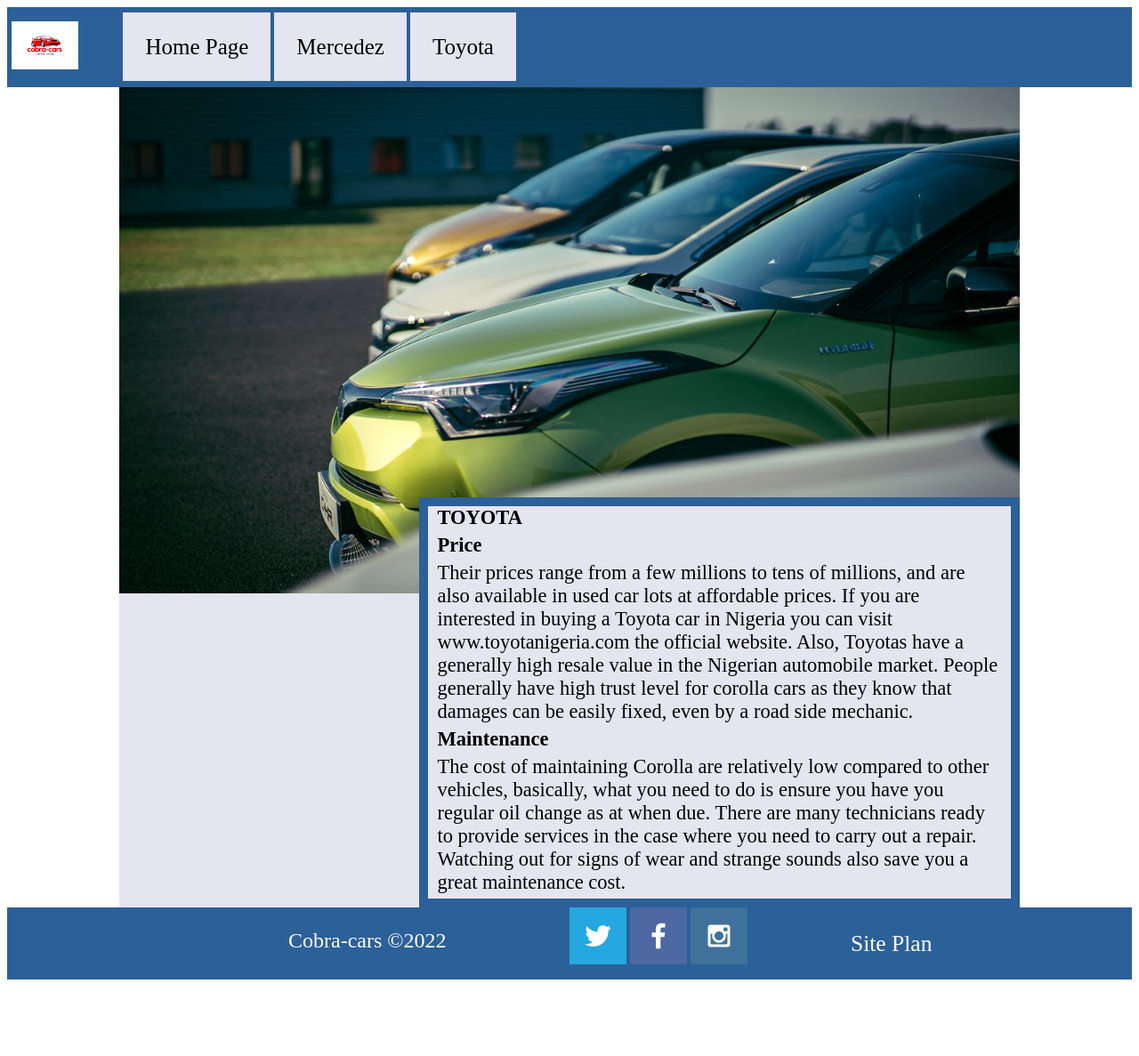
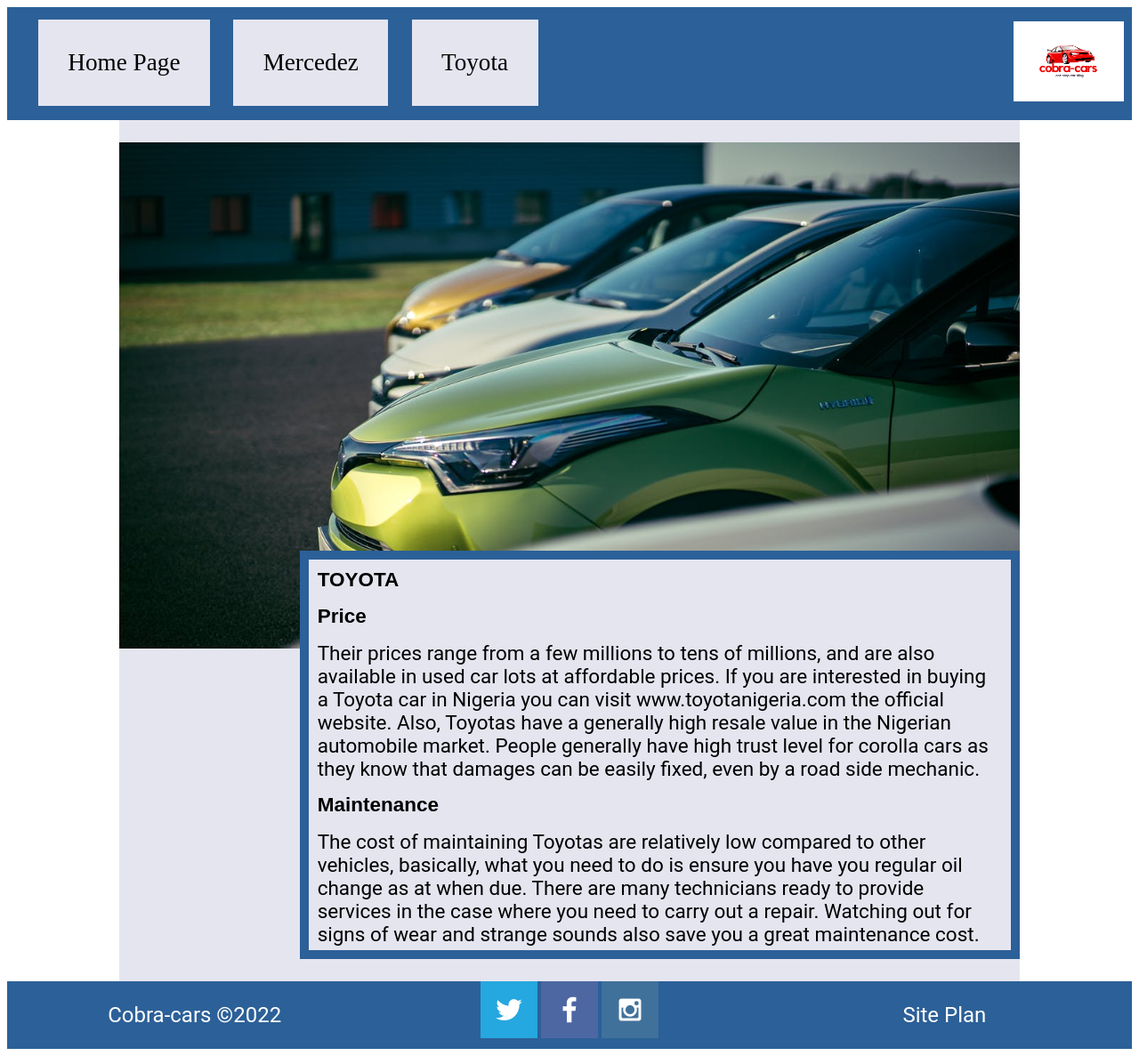
Before and after one commit to ogbaududavid/wdd130, a plain HTML site: page cobracars/toyota.html in a window 1280 px wide. Shown: the whole page at 89% size. Before the commit the page ends 1109 px from the top, so only its background shows below. Drawn offline with Linux system fonts and the light colour scheme.

Commit message:
validated and corrected the html and css  for my personal site.

```diff
--- a/cobracars/styles/styles.css
+++ b/cobracars/styles/styles.css
@@ -1,22 +1,22 @@
 header{
     background-color: #2c6098;
     display: grid;
-    grid-template-columns: 1fr 9fr;
+    grid-template-columns: 9fr 1fr;
     align-items: center;
-    height: 80px;
-    padding: 5px;
+    height: 8%;
+    padding: 1%;
 }
 nav a{
 
-    padding: 25px;
+    padding: 3%;
     background-color: #e5e5f0;
-    font-size: 25px;
+    font-size: 170%;
     text-decoration: none;
     color: black;
-
+    margin-left: 2%;
 }
 a{
-    font-size: 17px;
+
     text-decoration: none;
     color: white;
 }
@@ -28,18 +28,33 @@ footer{
     background-color: #2c6098;
     display: grid;
     color: white;
-    grid-template-columns: 1fr 1fr 1fr 1fr;
+    grid-template-columns: 1fr 1fr 1fr;
+    text-align: center;
+}
+.logo-img{
+    width: 100%;
+    padding: 3%;
 }
 
 #homegrid{
     display: grid;
-    grid-template-columns: 1f 1fr 1fr 1fr;
-    grid-template-rows: 1fr 1fr fr;
+    grid-template-columns: repeat(4, 1fr);
+    grid-template-rows: repeat(3, 1fr);
     width: 90%;
     margin: 0 auto;
     margin-top: 20px;
     margin-bottom: 20px;
     background-color:#e5e5f0;
+}
+h1{
+    font-family:  'Josefin Sans', sans-serif;
+}
+h2{
+    font-family: 'Josefin Sans', sans-serif;
+}
+p{
+    font-family: 'Roboto', sans-serif;;
+
 }
 .section1{
     grid-column: 1/5;
@@ -63,6 +78,7 @@ footer{
 .section-img{
     float: left;
     padding: 30px;
+    width: 40%;
 }
 .section-img:hover{
     transition: transform .5s;
@@ -72,18 +88,20 @@ p{
     font-size: 1.5em;
 }
 .cars-grid{
+    padding-top: 2%;
+    padding-bottom: 2%;
     background-color: #e5e5f0;
     width: 80%;
     margin: 10%;
     display: grid;
-    grid-template-columns: 1fr 1fr 1fr;
-    grid-template-rows: 1fr 1fr;
+    grid-template-columns: repeat(5, 1fr);
+    grid-template-rows: repeat(4, 1fr);
     margin: 0 auto;
 }
 
 .cars-grid .hero-image{
-    grid-column: 1/4;
-    grid-row: 1/3;
+    grid-column: 1/6;
+    grid-row: 1/5;
 }
 .cars-grid .hero-image img{
 
@@ -91,15 +109,15 @@ p{
 }
 .cars-grid .hero-message{
     background-color: #e5e5f0;
-    grid-column: 2/4;
-    grid-row: 2/3;
+    grid-column: 2/6;
+    grid-row: 3/5;
     font-size: 15px;
     border: 10px solid #2c6098;
 }
 .cars-grid .hero-message p, h2{
     padding-left: 10px;
     padding-right: 10px;
-    padding-top: 0;
+    padding-top: 10px;
     padding-bottom: 0;
     margin-top: 0;
     margin-bottom: 5px;
--- a/cobracars/toyota.html
+++ b/cobracars/toyota.html
@@ -9,14 +9,14 @@
 </head>
 <body>
     <header>
-        <div class="logo-img">
-            <img src="photos/cobra-cars.png" width="75px">
-        </div>
         <nav>
             <a href="index.html">Home Page</a>
             <a href="mercedez.html">Mercedez</a>
             <a href="toyota.html">Toyota</a>
         </nav>
+        <a href="index.html">
+            <img class="logo-img" src="photos/cobra-cars.png" alt="cobra-cars logo">
+        </a>
     </header>
     <main>
     <div class="cars-grid">
@@ -29,30 +29,28 @@
             <p >Their prices range from a few millions to tens of millions, and are also available in used car lots at affordable prices. If you are interested in buying a Toyota car in Nigeria you can visit www.toyotanigeria.com the official website. Also, Toyotas have a generally high resale value in the Nigerian automobile market. People generally have high trust level for corolla cars as they know that damages can be easily fixed, even by a road side mechanic.
             </p>
             <h2>Maintenance</h2>
-            <p> The  cost of maintaining  Corolla are relatively low compared to other vehicles, basically, what you need to do is ensure you have you regular oil change as at when due. There are many technicians ready to provide services in the case where you need to carry out a repair. Watching out for signs of wear and strange sounds also save you a great maintenance cost.</p>
+            <p> The  cost of maintaining  Toyotas are relatively low compared to other vehicles, basically, what you need to do is ensure you have you regular oil change as at when due. There are many technicians ready to provide services in the case where you need to carry out a repair. Watching out for signs of wear and strange sounds also save you a great maintenance cost.</p>
         </div>
     </div>
     </main>
     <footer>
-        <div class="footer"></div>
         <div>
             <p>Cobra-cars &copy;2022 </p>
         </div>
         <div class="socials">
+            <a href="https://twitter.com">
             <img src="photos/twitter.png" alt="twitter logo">
-                <img src="photos/facebook.png" alt="facebook logo">
+            </a>
+            <a href="https://web.facebook.com">
+            <img  src="photos/facebook.png" alt="facebook logo">
+             </a>
+             <a href="https://www.instagram.com">
             <img src="photos/instagram.png" alt="instagram lofo">
+            </a>
         </div>
         <div>
             <a href="site-plan.html"><p>Site Plan</p></a>
         </div>
-
-        </div>
-
 </footer>
-
-    </div>
-    </main>
-
 </body>
 </html>
```
Also changed, not shown: cobracars/index.html (+6 -13 lines), cobracars/mercedez.html (+10 -12 lines), cobracars/site-plan.html (+3 -4 lines). Lines whose indentation alone changed are shown as unchanged.
